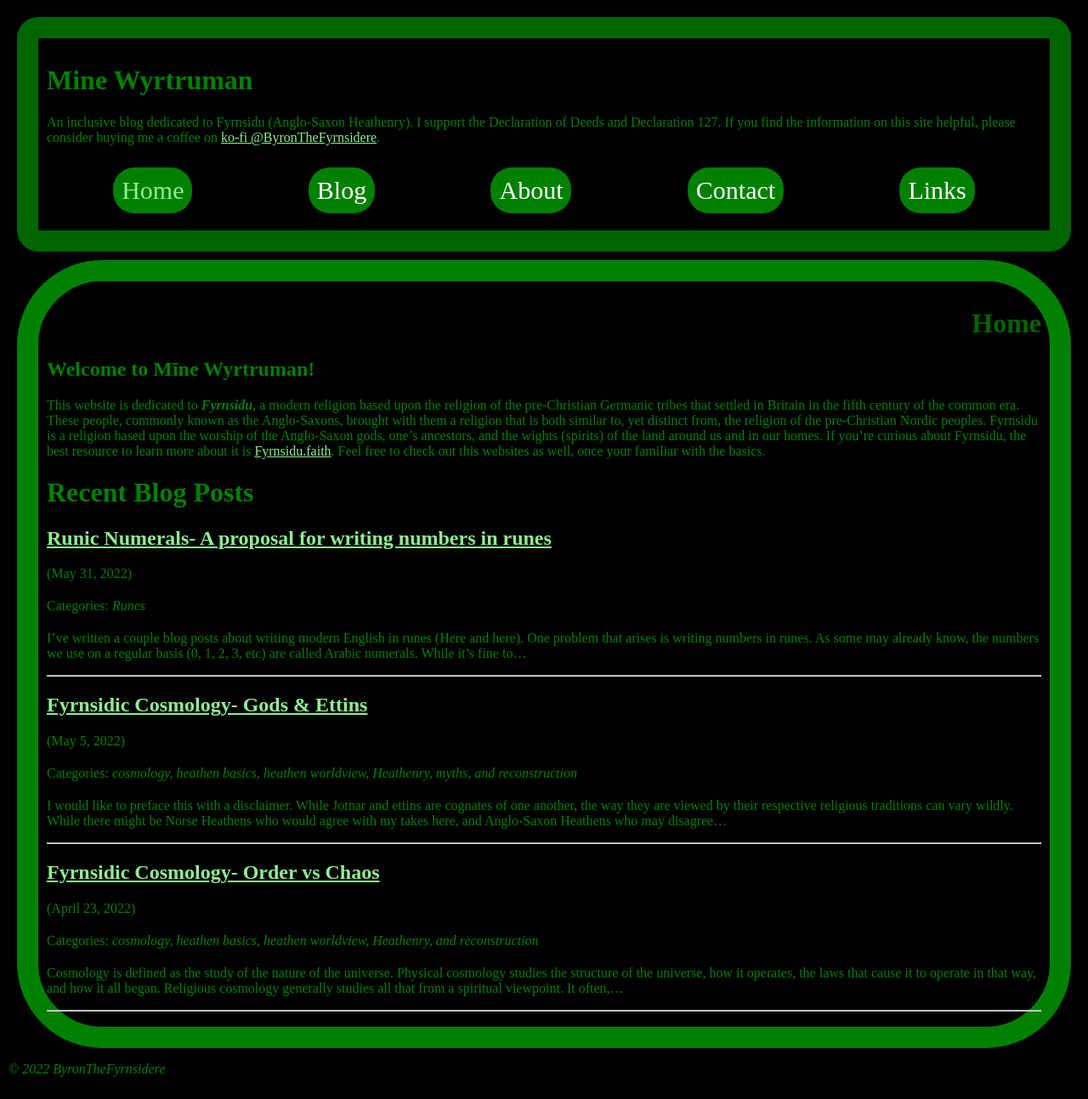
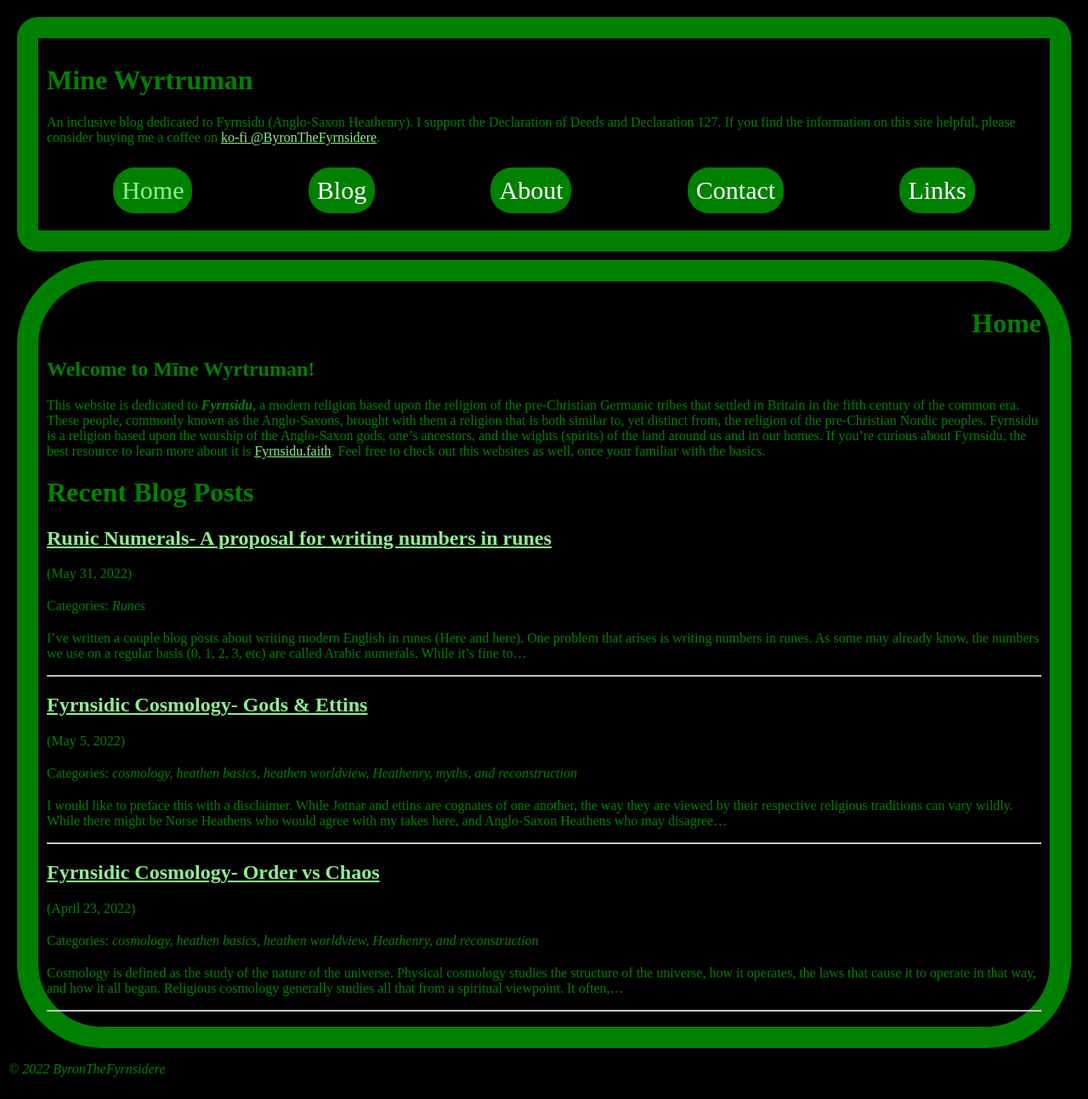
Before and after one commit to byronpendason/byronpendason.github.io, a Jekyll site: the page built from index.md, in a window 1280 px wide. Shown: the whole page at 85% size. Built offline with Jekyll 4.4.1, drawn with Linux system fonts in a browser that asks for light colours; our own code applies the rules of GitHub Pages for plain Markdown files; comment, search, counter and statistics services are not loaded.

Commit message:
Update style.css

```diff
--- a/css/style.css
+++ b/css/style.css
@@ -12,7 +12,7 @@
         padding: 10px;
         border-style: solid;
         border-width: 25px;
-        border-color: darkgreen;
+        border-color: green;
         border-radius: 25px;
       }
       nav ul {
@@ -30,6 +30,7 @@
         border-width: 10px;
         border-radius: 25px;
         font-size: 30px;
+        color: black
       }
       nav ul li a {
         text-decoration: none;
@@ -54,7 +55,6 @@
         color: lightgreen;
       }
       #content h1:first-child {
-        color: darkgreen;
         text-align: right;
       }
       p + p {
```
